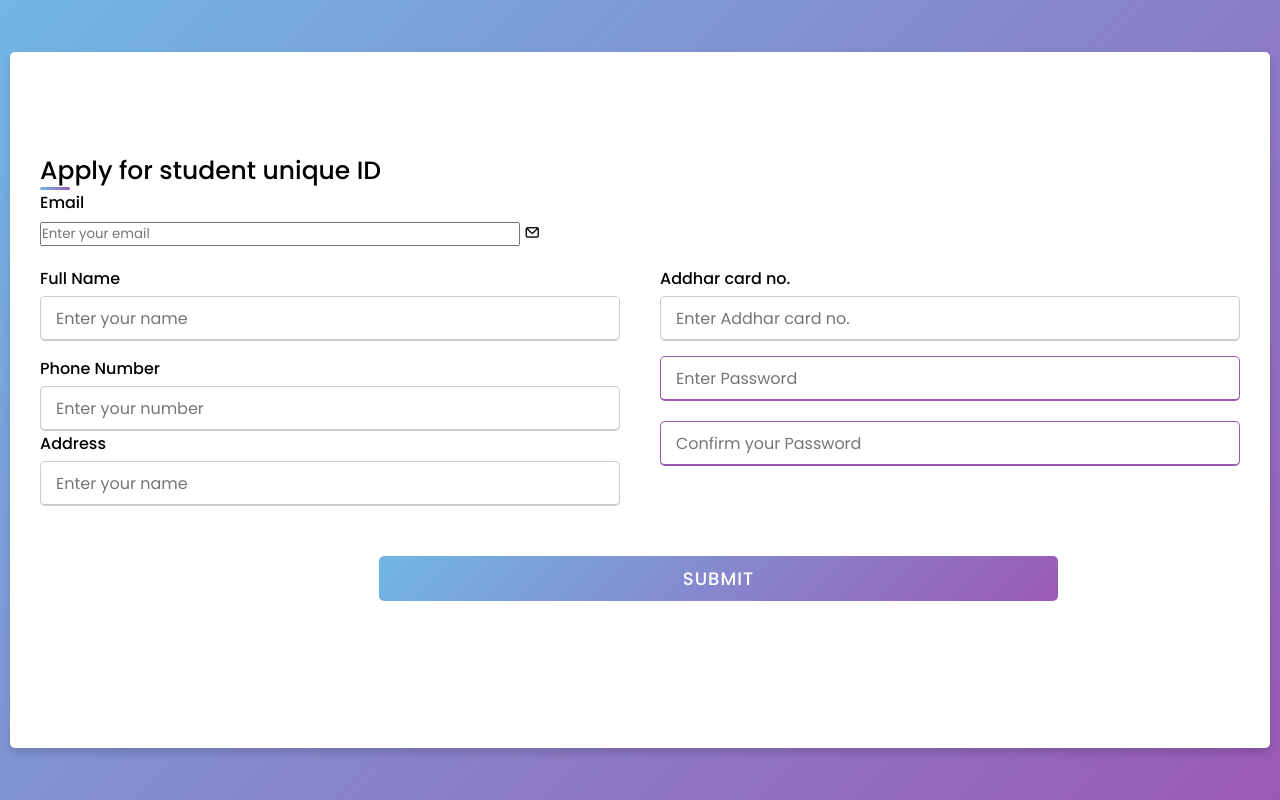
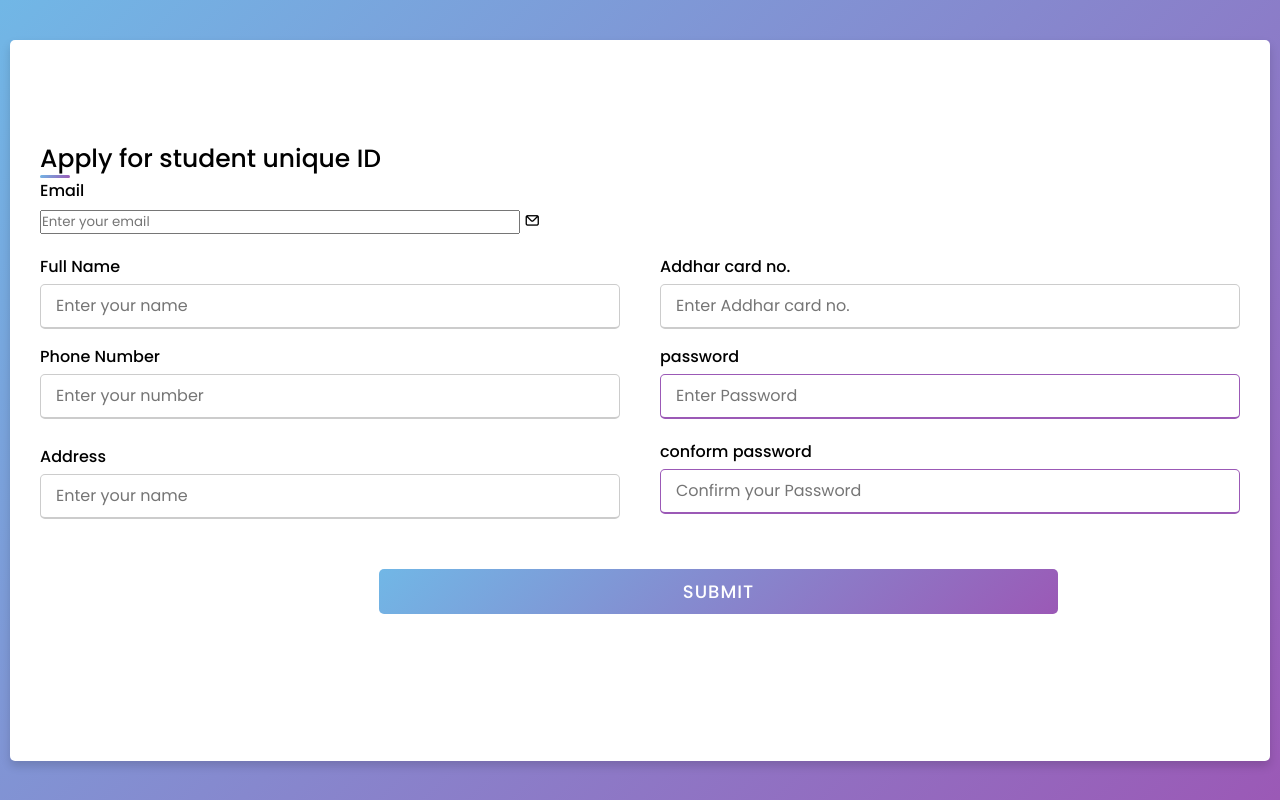
Before and after one commit to adivikram2222/woven-coders, a Django app: page /apply/ in a window 1280 px wide; the page is wider, and only the part inside the window is pictured. Run offline with Django 4.2, Linux system fonts and the light colour scheme.

Commit message:
update signup.html

```diff
--- a/templates/signup.html
+++ b/templates/signup.html
@@ -35,6 +35,7 @@
                         <span class="details">Phone Number</span>
                         <input type="text" placeholder="Enter your number" required>
                         <br/>
+                        <br>
 
                         <span class="details">Address</span>
                         <input type="text" placeholder="Enter your name" required>
@@ -42,7 +43,9 @@
 
 
                     <div class="input-box">
+                        <span class="details">password</span>
                         <input type="password" id="password" placeholder="Enter Password">
+                        <span class="details">conform password</span>
                         <input type="password" id="c-password" placeholder="Confirm your Password">
                         <p id="message"></p>
                     </div>
```
